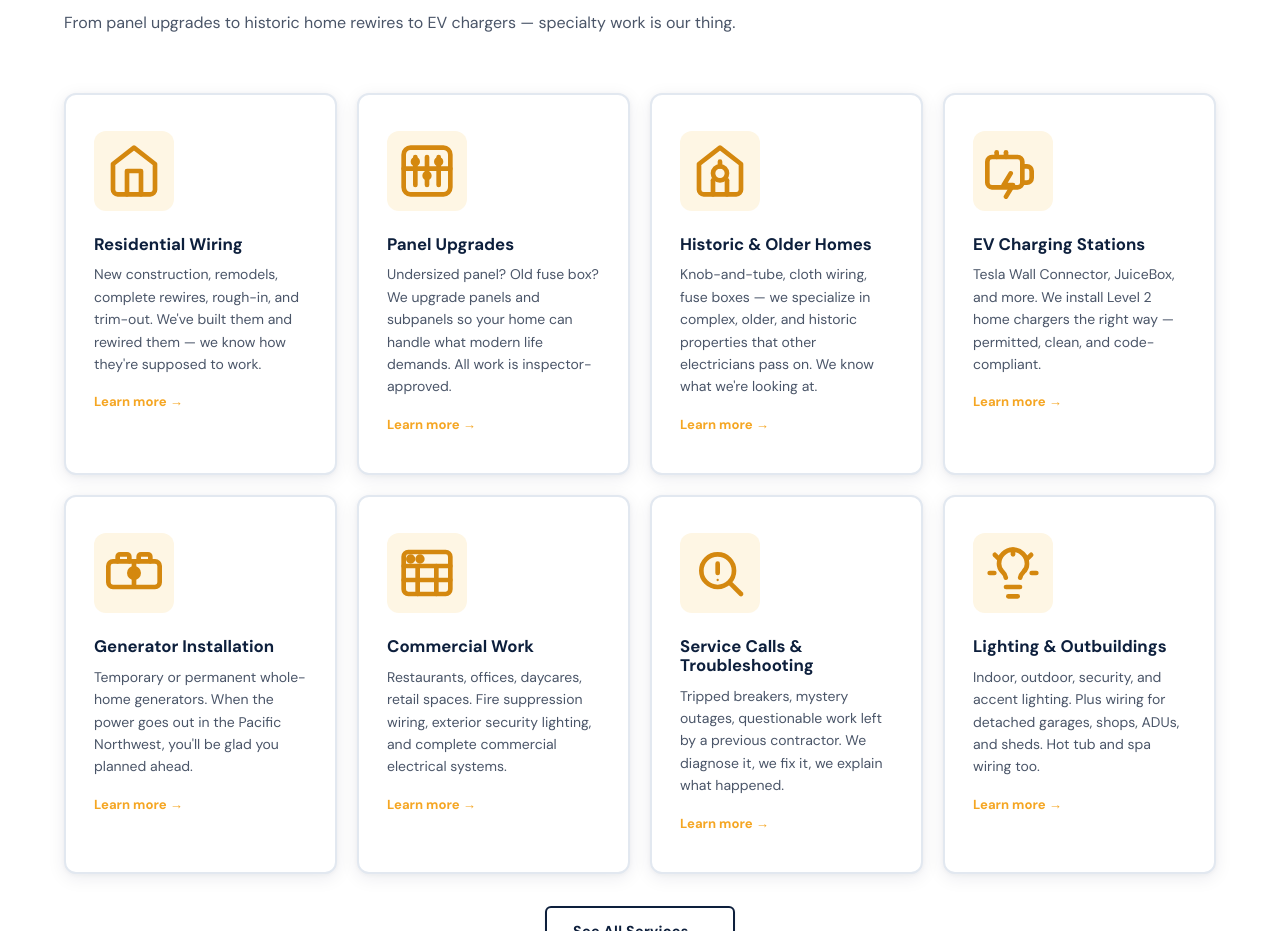
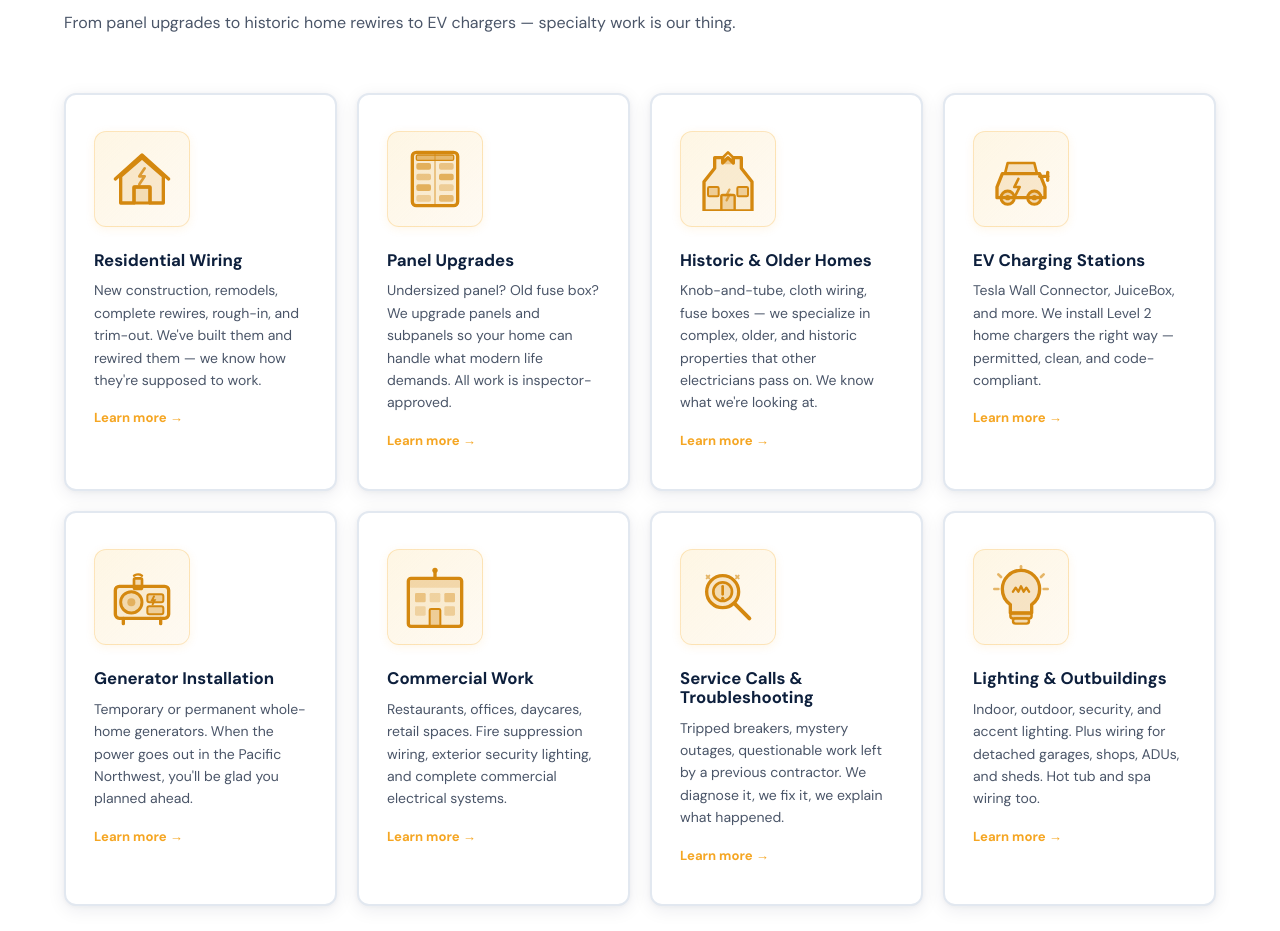
Before and after one commit to Franscale1922/local-websites, a Next.js app in the folder prospects/premier-electrical-svc/site/: page / in a window 1280 px wide. Shown: the part 1144-2075 px from the top of the page. Built offline with nearby package versions, Linux system fonts and the light colour scheme; no server answers.

Commit message:
feat: premium service card icons — detailed SVGs with fill+stroke, larger containers

```diff
--- a/prospects/premier-electrical-svc/site/src/app/globals.css
+++ b/prospects/premier-electrical-svc/site/src/app/globals.css
@@ -251,13 +251,22 @@ p { max-width: 68ch; }
   box-shadow: var(--shadow-gold); transform: translateY(-5px);
 }
 .service-icon {
-  width: 80px; height: 80px; background: var(--color-accent-light);
-  border-radius: var(--radius-md); display: flex; align-items: center;
+  width: 96px; height: 96px;
+  background: linear-gradient(135deg, var(--color-accent-light) 0%, rgba(245,166,35,0.06) 100%);
+  border-radius: var(--radius-md);
+  display: flex; align-items: center;
   justify-content: center; margin-bottom: 24px;
-  transition: background var(--transition-fast), color var(--transition-fast);
+  transition: background var(--transition-fast), color var(--transition-fast), box-shadow var(--transition-fast);
   color: var(--color-accent-dark);
+  border: 1.5px solid rgba(245,166,35,0.25);
+  box-shadow: 0 2px 10px rgba(245,166,35,0.10);
 }
-.service-card:hover .service-icon { background: var(--color-accent); color: var(--color-primary); }
+.service-card:hover .service-icon {
+  background: linear-gradient(135deg, var(--color-accent) 0%, var(--color-accent-dark) 100%);
+  color: var(--color-primary);
+  border-color: var(--color-accent);
+  box-shadow: 0 4px 20px rgba(245,166,35,0.35);
+}
 .service-card h3 { font-size: 1.05rem; margin-bottom: 10px; color: var(--color-primary); }
 .service-card p { font-size: 0.875rem; color: var(--color-neutral-mid); line-height: 1.6; }
 .service-card .service-link {
--- a/prospects/premier-electrical-svc/site/src/app/page.tsx
+++ b/prospects/premier-electrical-svc/site/src/app/page.tsx
@@ -397,14 +397,147 @@ export default function Home() {
           </p>
           <div className="services-grid services-grid--4col">
             {[
-              { title: 'Residential Wiring', desc: SITE.services[0].desc, href: SITE.services[0].href, svg: <svg width="56" height="56" viewBox="0 0 24 24" fill="none" stroke="currentColor" strokeWidth="2" strokeLinecap="round" strokeLinejoin="round"><path d="M3 9l9-7 9 7v11a2 2 0 01-2 2H5a2 2 0 01-2-2z"/><polyline points="9 22 9 12 15 12 15 22"/></svg> },
-              { title: 'Panel Upgrades', desc: SITE.services[1].desc, href: SITE.services[1].href, svg: <svg width="56" height="56" viewBox="0 0 24 24" fill="none" stroke="currentColor" strokeWidth="2" strokeLinecap="round" strokeLinejoin="round"><rect x="2" y="2" width="20" height="20" rx="3"/><line x1="7" y1="6" x2="7" y2="18"/><line x1="12" y1="6" x2="12" y2="18"/><line x1="17" y1="6" x2="17" y2="18"/><line x1="2" y1="11" x2="22" y2="11"/><circle cx="7" cy="8" r="1" fill="currentColor"/><circle cx="12" cy="14" r="1" fill="currentColor"/><circle cx="17" cy="8" r="1" fill="currentColor"/></svg> },
-              { title: 'Historic & Older Homes', desc: SITE.services[2].desc, href: SITE.services[2].href, svg: <svg width="56" height="56" viewBox="0 0 24 24" fill="none" stroke="currentColor" strokeWidth="2" strokeLinecap="round" strokeLinejoin="round"><path d="M3 9l9-7 9 7v11a2 2 0 01-2 2H5a2 2 0 01-2-2z"/><circle cx="12" cy="13" r="3"/><path d="M12 10v-2"/><line x1="9" y1="22" x2="9" y2="16"/><line x1="15" y1="22" x2="15" y2="16"/></svg> },
-              { title: 'EV Charging Stations', desc: SITE.services[3].desc, href: SITE.services[3].href, svg: <svg width="56" height="56" viewBox="0 0 24 24" fill="none" stroke="currentColor" strokeWidth="2" strokeLinecap="round" strokeLinejoin="round"><rect x="1" y="6" width="15" height="13" rx="2"/><path d="M16 10h2a2 2 0 012 2v3a2 2 0 01-2 2h-2"/><path d="M5 6V4"/><path d="M9 6V4"/><path d="M11 13l-3 5h4l-3 5"/></svg> },
-              { title: 'Generator Installation', desc: SITE.services[4].desc, href: SITE.services[4].href, svg: <svg width="56" height="56" viewBox="0 0 24 24" fill="none" stroke="currentColor" strokeWidth="2" strokeLinecap="round" strokeLinejoin="round"><rect x="1" y="7" width="22" height="11" rx="2"/><path d="M5 7V5a1 1 0 011-1h3a1 1 0 011 1v2"/><path d="M19 7V5a1 1 0 00-1-1h-3a1 1 0 00-1 1v2"/><circle cx="12" cy="12" r="2" fill="currentColor"/><path d="M12 10v-3"/><path d="M12 14v3"/></svg> },
-              { title: 'Commercial Work', desc: SITE.services[5].desc, href: SITE.services[5].href, svg: <svg width="56" height="56" viewBox="0 0 24 24" fill="none" stroke="currentColor" strokeWidth="2" strokeLinecap="round" strokeLinejoin="round"><rect x="2" y="3" width="20" height="18" rx="2"/><line x1="2" y1="9" x2="22" y2="9"/><line x1="2" y1="15" x2="22" y2="15"/><line x1="8" y1="9" x2="8" y2="21"/><line x1="16" y1="9" x2="16" y2="21"/><circle cx="5" cy="6" r="1" fill="currentColor"/><circle cx="9" cy="6" r="1" fill="currentColor"/></svg> },
-              { title: 'Service Calls & Troubleshooting', desc: SITE.services[6].desc, href: SITE.services[6].href, svg: <svg width="56" height="56" viewBox="0 0 24 24" fill="none" stroke="currentColor" strokeWidth="2" strokeLinecap="round" strokeLinejoin="round"><circle cx="11" cy="11" r="7"/><line x1="21" y1="21" x2="16.65" y2="16.65"/><line x1="11" y1="8" x2="11" y2="12"/><circle cx="11" cy="15" r="0.5" fill="currentColor" stroke="none"/></svg> },
-              { title: 'Lighting & Outbuildings', desc: SITE.services[7].desc, href: SITE.services[7].href, svg: <svg width="56" height="56" viewBox="0 0 24 24" fill="none" stroke="currentColor" strokeWidth="2" strokeLinecap="round" strokeLinejoin="round"><path d="M9 18h6"/><path d="M10 22h4"/><path d="M15.09 14c.18-.98.65-1.74 1.41-2.5A4.65 4.65 0 0018 8 6 6 0 006 8c0 1 .23 2.23 1.5 3.5A4.61 4.61 0 018.91 14"/><line x1="12" y1="2" x2="12" y2="4"/><line x1="4.22" y1="4.22" x2="5.64" y2="5.64"/><line x1="2" y1="12" x2="4" y2="12"/><line x1="20" y1="12" x2="22" y2="12"/><line x1="19.78" y1="4.22" x2="18.36" y2="5.64"/></svg> },
+              { title: 'Residential Wiring', desc: SITE.services[0].desc, href: SITE.services[0].href, svg: (
+                <svg width="64" height="64" viewBox="0 0 48 48" fill="none" xmlns="http://www.w3.org/2000/svg">
+                  {/* House body filled */}
+                  <path d="M8 22L24 8L40 22V42H30V30H18V42H8V22Z" fill="currentColor" fillOpacity="0.15" stroke="currentColor" strokeWidth="2.5" strokeLinejoin="round"/>
+                  {/* Door */}
+                  <rect x="18" y="30" width="12" height="12" rx="1" fill="currentColor" fillOpacity="0.25" stroke="currentColor" strokeWidth="2.2"/>
+                  {/* Rooftop peak */}
+                  <path d="M4 24L24 6L44 24" stroke="currentColor" strokeWidth="2.5" strokeLinecap="round" strokeLinejoin="round"/>
+                  {/* Electrical bolt on house */}
+                  <path d="M26 16L22 22H26L22 28" stroke="currentColor" strokeWidth="2" strokeLinecap="round" strokeLinejoin="round" strokeOpacity="0.8"/>
+                </svg>
+              )},
+              { title: 'Panel Upgrades', desc: SITE.services[1].desc, href: SITE.services[1].href, svg: (
+                <svg width="64" height="64" viewBox="0 0 48 48" fill="none" xmlns="http://www.w3.org/2000/svg">
+                  {/* Panel box */}
+                  <rect x="7" y="4" width="34" height="40" rx="3" fill="currentColor" fillOpacity="0.12" stroke="currentColor" strokeWidth="2.5"/>
+                  {/* Center seam */}
+                  <line x1="24" y1="4" x2="24" y2="44" stroke="currentColor" strokeWidth="1.5" strokeOpacity="0.4"/>
+                  {/* Breakers left */}
+                  <rect x="10" y="12" width="11" height="5" rx="1.5" fill="currentColor" fillOpacity="0.6"/>
+                  <rect x="10" y="20" width="11" height="5" rx="1.5" fill="currentColor" fillOpacity="0.4"/>
+                  <rect x="10" y="28" width="11" height="5" rx="1.5" fill="currentColor" fillOpacity="0.6"/>
+                  <rect x="10" y="36" width="11" height="5" rx="1.5" fill="currentColor" fillOpacity="0.3"/>
+                  {/* Breakers right */}
+                  <rect x="27" y="12" width="11" height="5" rx="1.5" fill="currentColor" fillOpacity="0.4"/>
+                  <rect x="27" y="20" width="11" height="5" rx="1.5" fill="currentColor" fillOpacity="0.6"/>
+                  <rect x="27" y="28" width="11" height="5" rx="1.5" fill="currentColor" fillOpacity="0.3"/>
+                  <rect x="27" y="36" width="11" height="5" rx="1.5" fill="currentColor" fillOpacity="0.5"/>
+                  {/* Main breaker */}
+                  <rect x="10" y="6" width="28" height="4" rx="1" fill="currentColor" fillOpacity="0.5" stroke="currentColor" strokeWidth="1"/>
+                </svg>
+              )},
+              { title: 'Historic & Older Homes', desc: SITE.services[2].desc, href: SITE.services[2].href, svg: (
+                <svg width="64" height="64" viewBox="0 0 48 48" fill="none" xmlns="http://www.w3.org/2000/svg">
+                  {/* Victorian-style house with attic */}
+                  <path d="M6 48V26L14 16V8H20V12L24 8L28 12V8H34V16L42 26V48H6Z" fill="currentColor" fillOpacity="0.12" stroke="currentColor" strokeWidth="2.5" strokeLinejoin="round"/>
+                  {/* Attic window */}
+                  <path d="M20 8L24 4L28 8" stroke="currentColor" strokeWidth="2" strokeLinecap="round" strokeLinejoin="round"/>
+                  <rect x="21" y="8" width="6" height="5" rx="1" fill="currentColor" fillOpacity="0.35"/>
+                  {/* Door */}
+                  <rect x="19" y="36" width="10" height="12" rx="1" fill="currentColor" fillOpacity="0.25" stroke="currentColor" strokeWidth="1.8"/>
+                  {/* Windows */}
+                  <rect x="9" y="30" width="8" height="7" rx="1" fill="currentColor" fillOpacity="0.3" stroke="currentColor" strokeWidth="1.5"/>
+                  <rect x="31" y="30" width="8" height="7" rx="1" fill="currentColor" fillOpacity="0.3" stroke="currentColor" strokeWidth="1.5"/>
+                  {/* Warning bolt — old wiring */}
+                  <path d="M25 32L23 36H25L23 40" stroke="currentColor" strokeWidth="1.8" strokeLinecap="round" strokeOpacity="0.7"/>
+                </svg>
+              )},
+              { title: 'EV Charging Stations', desc: SITE.services[3].desc, href: SITE.services[3].href, svg: (
+                <svg width="64" height="64" viewBox="0 0 48 48" fill="none" xmlns="http://www.w3.org/2000/svg">
+                  {/* Car body */}
+                  <path d="M6 30L10 20H38L42 30V38H6V30Z" fill="currentColor" fillOpacity="0.15" stroke="currentColor" strokeWidth="2.5" strokeLinejoin="round"/>
+                  {/* Windshield */}
+                  <path d="M12 20L14 12H34L36 20" fill="currentColor" fillOpacity="0.2" stroke="currentColor" strokeWidth="2" strokeLinejoin="round"/>
+                  {/* Wheels */}
+                  <circle cx="14" cy="38" r="5" fill="currentColor" fillOpacity="0.25" stroke="currentColor" strokeWidth="2.2"/>
+                  <circle cx="34" cy="38" r="5" fill="currentColor" fillOpacity="0.25" stroke="currentColor" strokeWidth="2.2"/>
+                  <circle cx="14" cy="38" r="2" fill="currentColor"/>
+                  <circle cx="34" cy="38" r="2" fill="currentColor"/>
+                  {/* Charge plug */}
+                  <path d="M38 22L44 22" stroke="currentColor" strokeWidth="2.5" strokeLinecap="round"/>
+                  <path d="M44 19V25" stroke="currentColor" strokeWidth="2.5" strokeLinecap="round"/>
+                  {/* Bolt */}
+                  <path d="M22 24L19 30H23L20 36" stroke="currentColor" strokeWidth="2" strokeLinecap="round" strokeLinejoin="round"/>
+                </svg>
+              )},
+              { title: 'Generator Installation', desc: SITE.services[4].desc, href: SITE.services[4].href, svg: (
+                <svg width="64" height="64" viewBox="0 0 48 48" fill="none" xmlns="http://www.w3.org/2000/svg">
+                  {/* Generator body */}
+                  <rect x="4" y="16" width="40" height="24" rx="3" fill="currentColor" fillOpacity="0.12" stroke="currentColor" strokeWidth="2.5"/>
+                  {/* Engine rotor */}
+                  <circle cx="16" cy="28" r="8" fill="currentColor" fillOpacity="0.18" stroke="currentColor" strokeWidth="2.2"/>
+                  <circle cx="16" cy="28" r="3" fill="currentColor" fillOpacity="0.5"/>
+                  {/* Output terminals */}
+                  <rect x="28" y="22" width="12" height="6" rx="1.5" fill="currentColor" fillOpacity="0.3" stroke="currentColor" strokeWidth="1.5"/>
+                  <rect x="28" y="31" width="12" height="6" rx="1.5" fill="currentColor" fillOpacity="0.3" stroke="currentColor" strokeWidth="1.5"/>
+                  {/* Bolt symbol on terminal */}
+                  <path d="M33 23.5L31.5 26.5H33.5L32 29.5" stroke="currentColor" strokeWidth="1.5" strokeLinecap="round"/>
+                  {/* Exhaust stack */}
+                  <rect x="18" y="10" width="6" height="8" rx="1" fill="currentColor" fillOpacity="0.25" stroke="currentColor" strokeWidth="2"/>
+                  <path d="M18 8C18 8 21 6 24 8" stroke="currentColor" strokeWidth="1.8" strokeLinecap="round"/>
+                  {/* Legs */}
+                  <line x1="10" y1="40" x2="10" y2="44" stroke="currentColor" strokeWidth="2.5" strokeLinecap="round"/>
+                  <line x1="38" y1="40" x2="38" y2="44" stroke="currentColor" strokeWidth="2.5" strokeLinecap="round"/>
+                </svg>
+              )},
+              { title: 'Commercial Work', desc: SITE.services[5].desc, href: SITE.services[5].href, svg: (
+                <svg width="64" height="64" viewBox="0 0 48 48" fill="none" xmlns="http://www.w3.org/2000/svg">
+                  {/* Building facade */}
+                  <rect x="4" y="10" width="40" height="36" rx="2" fill="currentColor" fillOpacity="0.12" stroke="currentColor" strokeWidth="2.5"/>
+                  {/* Roofline detail */}
+                  <rect x="4" y="10" width="40" height="7" rx="2" fill="currentColor" fillOpacity="0.2"/>
+                  {/* Windows grid row 1 */}
+                  <rect x="9" y="21" width="8" height="7" rx="1" fill="currentColor" fillOpacity="0.4"/>
+                  <rect x="20" y="21" width="8" height="7" rx="1" fill="currentColor" fillOpacity="0.25"/>
+                  <rect x="31" y="21" width="8" height="7" rx="1" fill="currentColor" fillOpacity="0.4"/>
+                  {/* Windows grid row 2 */}
+                  <rect x="9" y="31" width="8" height="7" rx="1" fill="currentColor" fillOpacity="0.25"/>
+                  <rect x="31" y="31" width="8" height="7" rx="1" fill="currentColor" fillOpacity="0.3"/>
+                  {/* Door */}
+                  <rect x="20" y="33" width="8" height="13" rx="1" fill="currentColor" fillOpacity="0.3" stroke="currentColor" strokeWidth="1.5"/>
+                  {/* Electrical conduit line */}
+                  <path d="M24 4V10" stroke="currentColor" strokeWidth="2.5" strokeLinecap="round"/>
+                  <circle cx="24" cy="4" r="2" fill="currentColor"/>
+                </svg>
+              )},
+              { title: 'Service Calls & Troubleshooting', desc: SITE.services[6].desc, href: SITE.services[6].href, svg: (
+                <svg width="64" height="64" viewBox="0 0 48 48" fill="none" xmlns="http://www.w3.org/2000/svg">
+                  {/* Wrench */}
+                  <path d="M36 8C32 8 29 11 29 15C29 16.2 29.3 17.4 30 18.4L12 36.4C11 35.7 9.8 35.4 8.6 35.4C4.6 35.4 1.6 38.4 1.6 42.4C1.6 46.4 4.6 49.4 8.6 49.4C12.6 49.4 15.6 46.4 15.6 42.4C15.6 41.2 15.3 40 14.6 39L32.6 21C33.6 21.7 34.8 22 36 22C40 22 43 19 43 15C43 14.1 42.8 13.2 42.5 12.4L38 16.9L33.1 12L37.6 7.5C37 7.5 36.5 8 36 8Z" fill="none"/>
+                  {/* Cleaner wrench */}
+                  <path d="M38 6C33.6 6 30 9.6 30 14C30 15.5 30.4 16.9 31.2 18.1L14 35.2C12.8 34.4 11.4 34 10 34C5.6 34 2 37.6 2 42C2 46.4 5.6 50 10 50" fill="none"/>
+                  {/* Magnifying glass */}
+                  <circle cx="20" cy="20" r="12" fill="currentColor" fillOpacity="0.15" stroke="currentColor" strokeWidth="2.5"/>
+                  <circle cx="20" cy="20" r="7" fill="currentColor" fillOpacity="0.12" stroke="currentColor" strokeWidth="2"/>
+                  <line x1="29" y1="29" x2="40" y2="40" stroke="currentColor" strokeWidth="3" strokeLinecap="round"/>
+                  {/* Exclamation in circle */}
+                  <line x1="20" y1="16" x2="20" y2="22" stroke="currentColor" strokeWidth="2" strokeLinecap="round"/>
+                  <circle cx="20" cy="25" r="1.2" fill="currentColor"/>
+                  {/* Spark marks */}
+                  <path d="M10 10L8 8M10 8L8 10" stroke="currentColor" strokeWidth="1.5" strokeLinecap="round" strokeOpacity="0.6"/>
+                  <path d="M32 10L30 8M32 8L30 10" stroke="currentColor" strokeWidth="1.5" strokeLinecap="round" strokeOpacity="0.6"/>
+                </svg>
+              )},
+              { title: 'Lighting & Outbuildings', desc: SITE.services[7].desc, href: SITE.services[7].href, svg: (
+                <svg width="64" height="64" viewBox="0 0 48 48" fill="none" xmlns="http://www.w3.org/2000/svg">
+                  {/* Bulb globe */}
+                  <path d="M24 4C16.3 4 10 10.3 10 18C10 22.8 12.4 27.1 16 29.7V36H32V29.7C35.6 27.1 38 22.8 38 18C38 10.3 31.7 4 24 4Z" fill="currentColor" fillOpacity="0.18" stroke="currentColor" strokeWidth="2.5" strokeLinejoin="round"/>
+                  {/* Base rings */}
+                  <rect x="16" y="36" width="16" height="4" rx="2" fill="currentColor" fillOpacity="0.35" stroke="currentColor" strokeWidth="1.8"/>
+                  <rect x="18" y="40" width="12" height="4" rx="2" fill="currentColor" fillOpacity="0.25" stroke="currentColor" strokeWidth="1.8"/>
+                  {/* Filament glow lines */}
+                  <path d="M18 20L20 17L22 20L24 16L26 20L28 17L30 20" stroke="currentColor" strokeWidth="1.8" strokeLinecap="round" strokeLinejoin="round"/>
+                  {/* Rays */}
+                  <line x1="24" y1="1" x2="24" y2="3.5" stroke="currentColor" strokeWidth="2" strokeLinecap="round" strokeOpacity="0.6"/>
+                  <line x1="7" y1="7" x2="9" y2="9" stroke="currentColor" strokeWidth="2" strokeLinecap="round" strokeOpacity="0.6"/>
+                  <line x1="41" y1="7" x2="39" y2="9" stroke="currentColor" strokeWidth="2" strokeLinecap="round" strokeOpacity="0.6"/>
+                  <line x1="4" y1="18" x2="7" y2="18" stroke="currentColor" strokeWidth="2" strokeLinecap="round" strokeOpacity="0.6"/>
+                  <line x1="44" y1="18" x2="41" y2="18" stroke="currentColor" strokeWidth="2" strokeLinecap="round" strokeOpacity="0.6"/>
+                </svg>
+              )},
             ].map(s => (
               <a key={s.title} href={s.href} className="service-card">
                 <div className="service-icon">{s.svg}</div>
```
